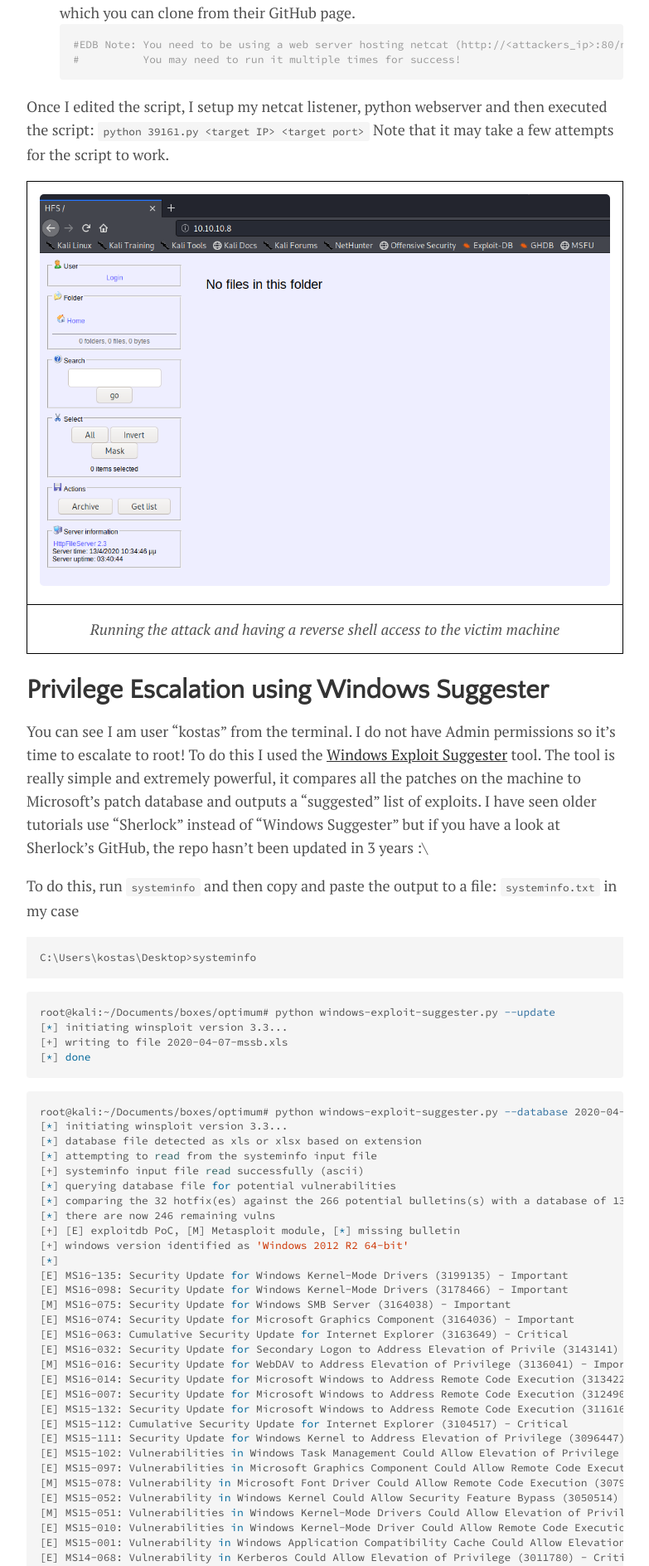
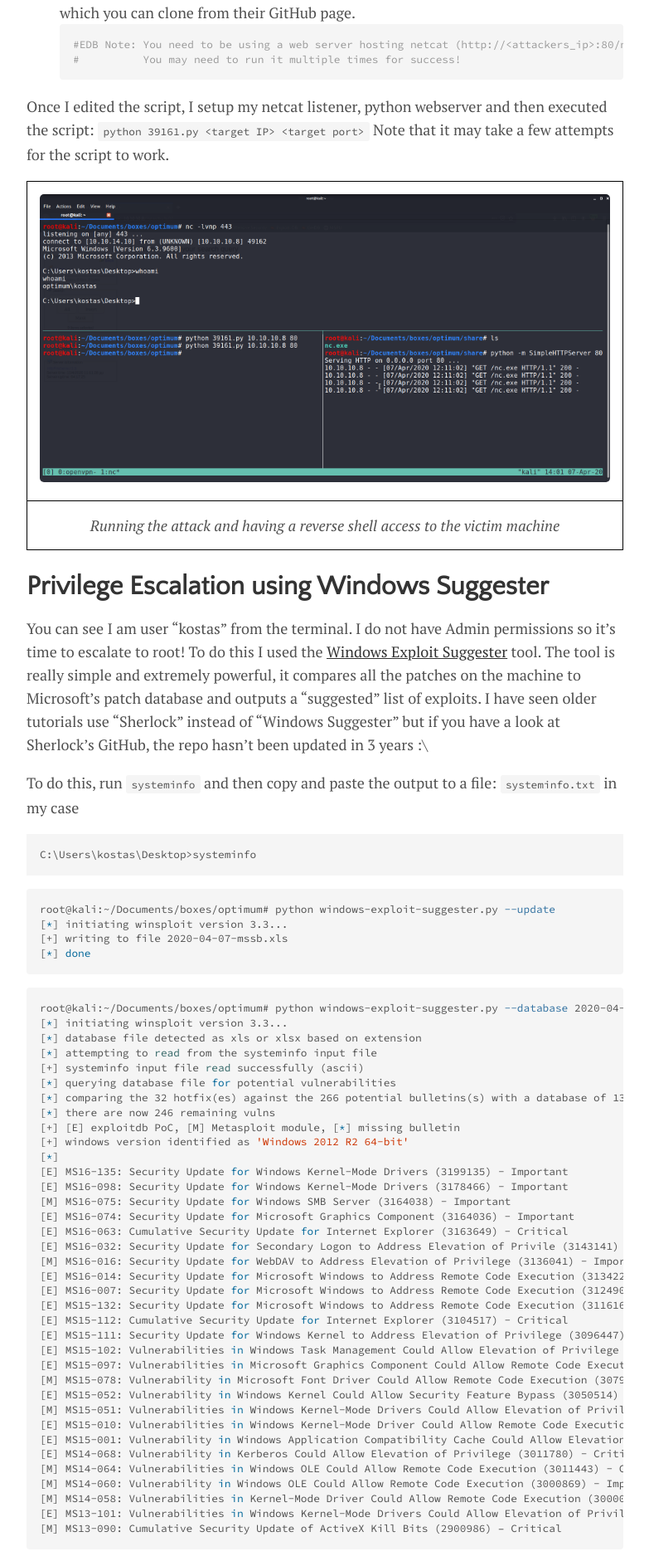
Before and after one commit to efriel94/ef_blog, a Jekyll site: the page built from _posts/HackTheBox/2020-04-07-hackthebox-optimum.md, in a window 1280 px wide. Shown: the part 2795-4682 px from the top of the page at 83% size, without its empty margins (248-1031 px from the left). Built offline with Jekyll 4.4.1, drawn with Linux system fonts in a browser that asks for light colours.

Commit message:
Fixing broken image link on optimum. terminal photo

````diff
--- a/_posts/HackTheBox/2020-04-07-hackthebox-optimum.md
+++ b/_posts/HackTheBox/2020-04-07-hackthebox-optimum.md
@@ -74,7 +74,7 @@ ip_addr = "192.168.44.128" #local IP address
 Once I edited the script, I setup my netcat listener, python webserver and then executed the script: ```python 39161.py <target IP> <target port>```
 Note that it may take a few attempts for the script to work.
 
-| ![image]({{site.baseurl}}/assets/img/htb/optimum/hfs_opt.png) |
+| ![image]({{site.baseurl}}/assets/img/htb/optimum/opt_terminal.png) |
 | :--: |
 | *Running the attack and having a reverse shell access to the victim machine* |
 
````
